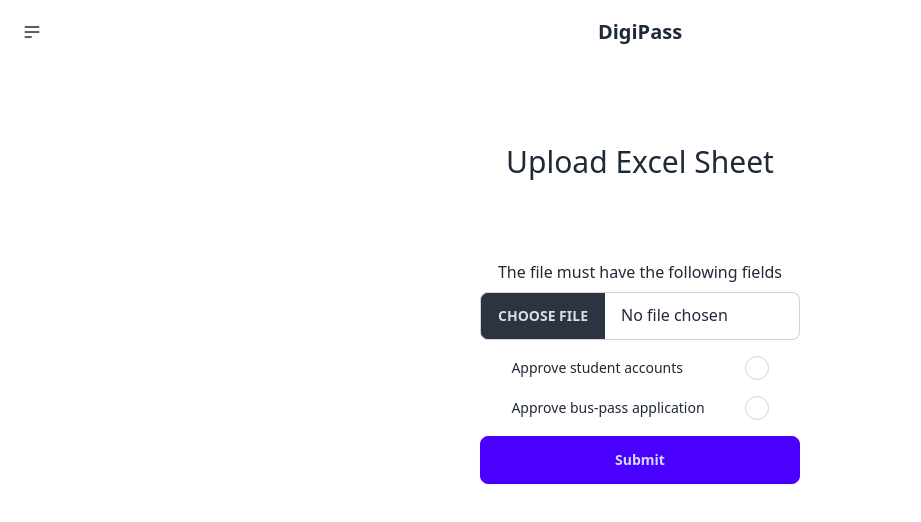
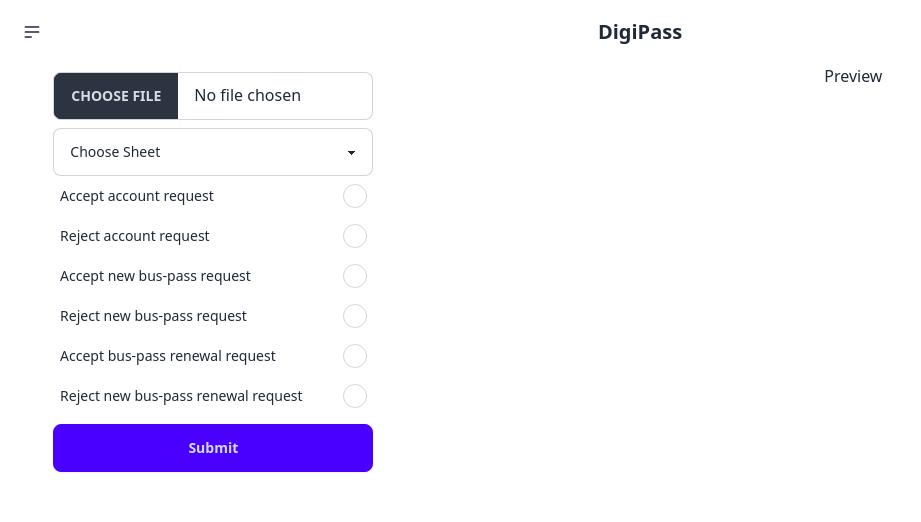
Before and after one commit to Algorithmics-001/bus-pass-web, a React (Vite) app: page /college/bulk in a window 1280 px wide. Shown: the top 522 px of the page, without its empty margins (0-921 px from the left). Built offline with nearby package versions, Linux system fonts and the light colour scheme.

Commit message:
bulk update college done

```diff
--- /dev/null
+++ b/src/components/FileUploader.jsx
@@ -0,0 +1,130 @@
+import React, { useState, useEffect } from "react";
+
+import * as XLSX from "xlsx";
+
+const FileUploader = ({ admin, setJsonData, jsonData }) => {
+
+  const [file, setFile] = useState(null);
+  const [sheetNames, setSheetNames] = useState([])
+
+  const handleActionChange = (event) => {
+    const action = event.target.value
+
+    const updatedData = [...jsonData].map((student) => {
+      return { ...student, STATUS: `${action}`};
+    });
+    setJsonData(updatedData);
+  };
+
+  const handleSelection = () => {
+    const sheetName = event.target.value
+
+    if (file) {
+      const reader = new FileReader();
+      reader.onload = (e) => {
+        const data = e.target.result;
+        const workbook = XLSX.read(data, { type: "binary" });
+        const worksheet = workbook.Sheets[sheetName];
+        const json = XLSX.utils.sheet_to_json(worksheet);
+
+        setJsonData(json);
+      };
+      reader.readAsBinaryString(file);
+    }
+  }
+
+  useEffect(() => {
+    if (file) {
+      const reader = new FileReader();
+      reader.onload = (e) => {
+        const data = e.target.result;
+        const workbook = XLSX.read(data, { type: "binary" });
+        setSheetNames(workbook.SheetNames)
+      };
+      reader.readAsBinaryString(file);
+    }
+  }, [file])
+
+  return (
+    <>
+      <input
+        type="file"
+        className="file-input file-input-bordered w-full max-w-xs m-2"
+        accept=".xls,.xlsx"
+        onChange={(e) => setFile(e.target.files[0])}
+      />
+
+      <select className="select select-bordered w-full max-w-xs" onChange={handleSelection}>
+        <option disabled selected>Choose Sheet</option>
+        {sheetNames.map((sheet) =>
+          <option>{sheet}</option>
+        )}
+      </select>
+
+      <div className="form-control">
+        <label className="label cursor-pointer">
+          <span className="label-text">Accept account request</span>
+          <input
+            type="radio"
+            name="radio-10"
+            className="radio checked:bg-blue-500 ml-10"
+            value="account-request-accepted"
+            onChange={handleActionChange}
+          />
+        </label>
+        <label className="label cursor-pointer">
+          <span className="label-text">Reject account request</span>
+          <input
+            type="radio"
+            name="radio-10"
+            className="radio checked:bg-blue-500 ml-10"
+            value="account-request-rejected"
+            onChange={handleActionChange}
+          />
+        </label>
+        <label className="label cursor-pointer">
+          <span className="label-text">Accept new bus-pass request</span>
+          <input
+            type="radio"
+            name="radio-10"
+            className="radio checked:bg-blue-500 ml-10"
+            value="college-bus-pass-request-accepted"
+            onChange={handleActionChange}
+          />
+        </label>
+        <label className="label cursor-pointer">
+          <span className="label-text">Reject new bus-pass request</span>
+          <input
+            type="radio"
+            name="radio-10"
+            className="radio checked:bg-blue-500 ml-10"
+            value="college-bus-pass-request-rejected"
+            onChange={handleActionChange}
+          />
+        </label>
+        <label className="label cursor-pointer">
+          <span className="label-text">Accept bus-pass renewal request</span>
+          <input
+            type="radio"
+            name="radio-10"
+            className="radio checked:bg-blue-500 ml-10"
+            value="college-bus-pass-renew-request-accepted"
+            onChange={handleActionChange}
+          />
+        </label>
+        <label className="label cursor-pointer">
+          <span className="label-text">Reject new bus-pass renewal request</span>
+          <input
+            type="radio"
+            name="radio-10"
+            className="radio checked:bg-blue-500 ml-10"
+            value="college-bus-pass-renew-request-rejected"
+            onChange={handleActionChange}
+          />
+        </label>
+      </div>
+    </>
+  )
+};
+
+export default FileUploader;
--- /dev/null
+++ b/src/components/PreviewRequest.jsx
@@ -0,0 +1,13 @@
+const PreviewRequest = () => {
+  return (
+    <>
+      <div className="w-full h-20 rounded-md shadow-md m-6 ml-0 p-4">
+        <h2 className="text-2xl float-left align-middle ml-4">"helo"</h2>
+        <h2 className="text-2xl float-left align-middle ml-4">"helo"</h2>
+        <h2 className="text-2xl float-left align-middle ml-4">"helo"</h2>
+      </div>
+    </>
+  )
+};
+
+export default PreviewRequest;
--- a/src/pages/college/CollegeBulkApprove.jsx
+++ b/src/pages/college/CollegeBulkApprove.jsx
@@ -1,105 +1,37 @@
 import React, { useState } from "react";
+
 import * as XLSX from "xlsx";
 import axios from 'axios';
 
 import Navbar from "../../components/Navbar"
+import FileUploader from "../../components/FileUploader"
+import PreviewRequest from "../../components/PreviewRequest"
 
 const ADMIN="college"
 
 const CollegeBulkApprove = () => {
 
-  const [file, setFile] = useState(null);
   const [jsonData, setJsonData] = useState([]);
-  const [action, setAction] = useState("");
 
-  const handleActionChange = (event) => {
-    setAction(event.target.value); // Update the state with the selected action
-  };
-
-  const handleApprove = () => {
-
-    if (file) {
-      const reader = new FileReader();
-      reader.onload = (e) => {
-        const data = e.target.result;
-        const workbook = XLSX.read(data, { type: "binary" });
-        const sheetName = workbook.SheetNames[0];
-        const worksheet = workbook.Sheets[sheetName];
-        const json = XLSX.utils.sheet_to_json(worksheet);
-
-        const updatedData = json.map((student) => {
-          return { ...student, STATUS: `${action}`};
-        });
-
-        setJsonData(updatedData);
-        // axios.post('your-api-endpoint', updatedData)
-        //   .then(response => {
-        //     console.log('Data sent to API:', response.data);
-        //
-        //     setJsonData(updatedData);
-        //   })
-        //   .catch(error => {
-        //     console.error('Error sending data to API:', error);
-        //   });
-      };
-
-      reader.readAsBinaryString(file);
-    }
-  };
+  const handleSubmit = () => {
+    console.log(jsonData)
+  }
 
   return (
     <>
       <Navbar admin={ADMIN}/>
 
-      <h1 className="text-3xl text-center mt-20 mb-20">Upload Excel Sheet</h1>
+      <div className="flex flex-col items-center justify-center float-left w-1/3">
+        <FileUploader admin={ADMIN} setJsonData={setJsonData} jsonData={jsonData}/>
+        <button className="btn btn-primary m-2 w-full max-w-xs" onClick={handleSubmit}>Submit</button>
+      </div>
 
-      <div className="flex flex-col items-center justify-center">
+      <div className="flex flex-col items-center justify-center float-right w-2/3">
+        <h1>Preview</h1>
 
-        <div>
-          The file must have the following fields
-        </div>
-
-        <input
-          type="file"
-          className="file-input file-input-bordered w-full max-w-xs m-2"
-          accept=".xls,.xlsx"
-          onChange={(e) => setFile(e.target.files[0])}
-        />
-
-        <div className="form-control">
-          <label className="label cursor-pointer">
-            <span className="label-text">Approve student accounts</span>
-            <input
-              type="radio"
-              name="radio-10"
-              className="radio checked:bg-blue-500 ml-10"
-              value="approveStudentAccounts"
-              checked={action === "approveStudentAccounts"}
-              onChange={handleActionChange}
-            />
-          </label>
-          <label className="label cursor-pointer">
-            <span className="label-text">Approve bus-pass application</span>
-            <input
-              type="radio"
-              name="radio-10"
-              className="radio checked:bg-blue-500 ml-10"
-              value="approveBusPassApplication"
-              checked={action === "approveBusPassApplication"}
-              onChange={handleActionChange}
-            />
-          </label>
-        </div>
-
-        <button className="btn btn-primary m-2 w-full max-w-xs" onClick={handleApprove}>Submit</button>
-
-
-        <ul>
-          {jsonData.map((student, index) => (
-            <li key={index}>NAME: {student.NAME} STATUS: {student.STATUS}</li>
-          ))}
-        </ul>
-
+        {jsonData.map((student, index) =>
+          <PreviewRequest key={index}/>
+        )}
       </div>
     </>
   );
```
